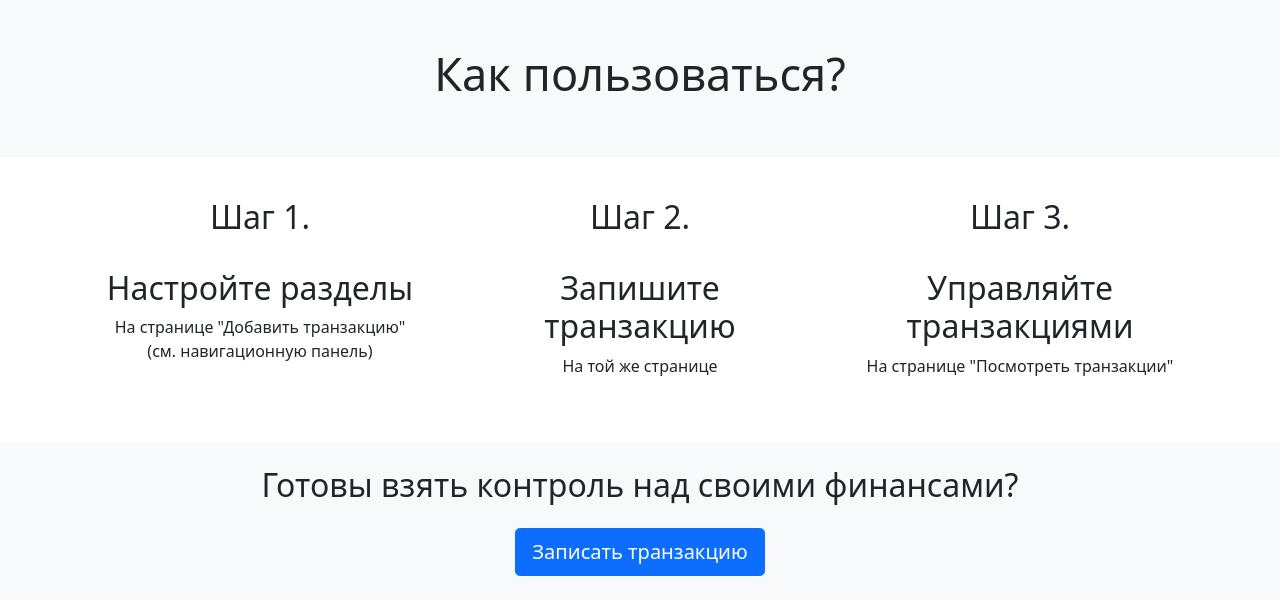
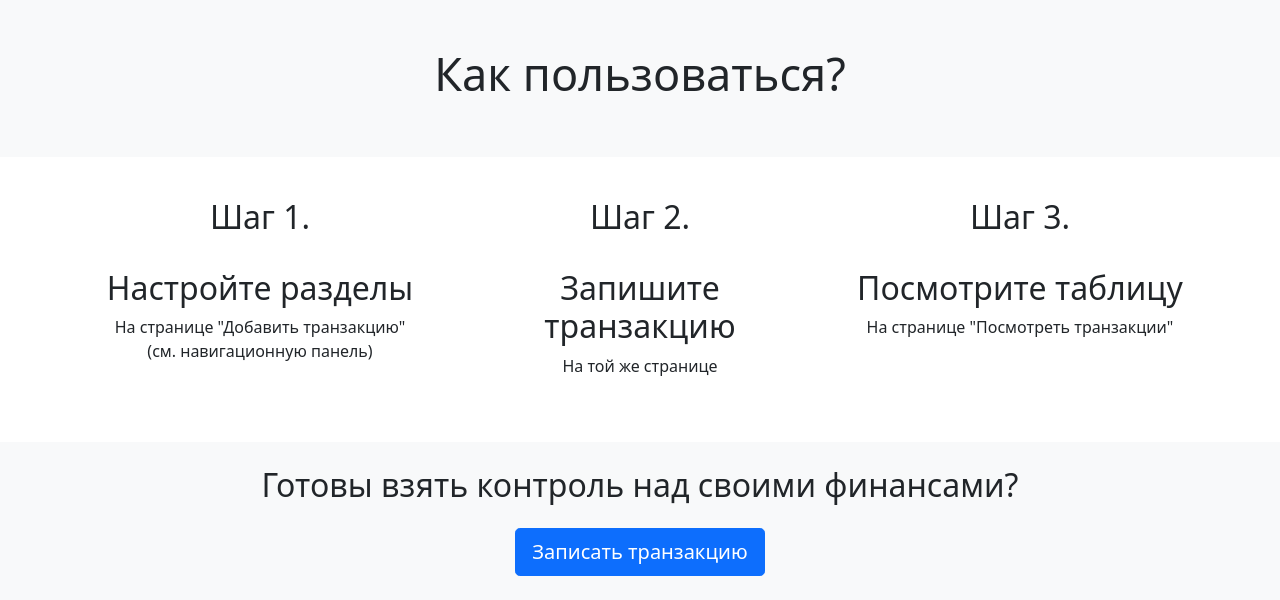
Before and after one commit to Albino-Fox/php-expenses-manager, a PHP site: page /app/views/home/index.php in a window 1280 px wide. Shown: the part 401-1001 px from the top of the page. Run offline with PHP 8.4, Linux system fonts and the light colour scheme.

Commit message:
adjustment

```diff
--- a/app/views/home/index.php
+++ b/app/views/home/index.php
@@ -43,7 +43,7 @@
         <div class="step-container mb-2">
                 <h2>Шаг 3.</h2>
             </div>
-            <h2>Управляйте транзакциями</h2>
+            <h2>Посмотрите таблицу</h2>
             <p>На странице "Посмотреть&nbsp;транзакции"</p>
         </div>
     </div>
```
